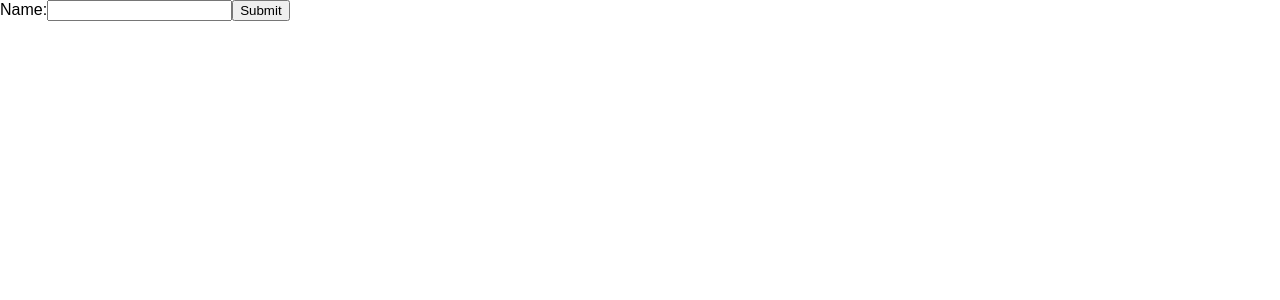
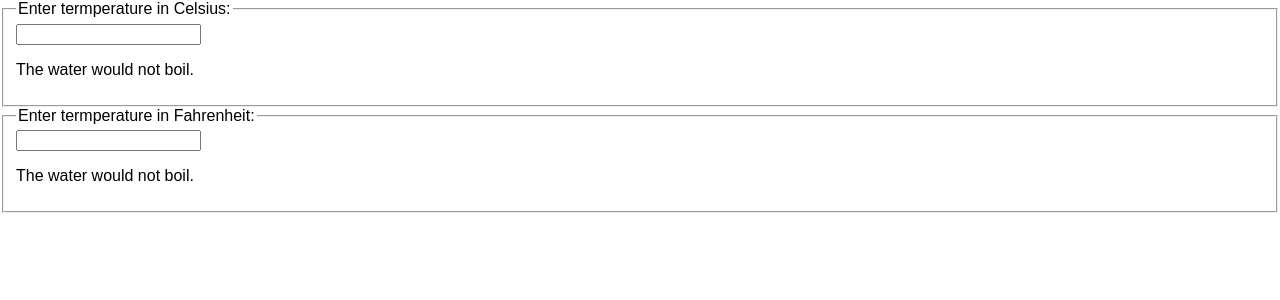
Before and after one commit to griggsca91/my-first-react-app, a React (Create React App) app: page / in a window 1280 px wide. Shown: the top 300 px of the page. Built offline with nearby package versions, Linux system fonts and the light colour scheme.

Commit message:
sharing data

```diff
--- a/src/index.js
+++ b/src/index.js
@@ -3,44 +3,58 @@
 import './index.css';
 import registerServiceWorker from './registerServiceWorker';
 
-const numbers = [1, 2, 3, 4, 5];
+function BoilingVerdict(props) {
+    if (props.celsius >= 100) {
+        return <p>The water would boil.</p>;
+    }
+    return <p>The water would not boil.</p>;
+}
 
-class NameForm extends React.Component {
+const scaleNames = {
+    c: "Celsius",
+    f: "Fahrenheit"
+};
+
+class TemperatureInput extends React.Component {
     constructor(props) {
-        super(props);
-        this.state = {
-            value: ''
-        };
-
+        super(props)
         this.handleChange = this
             .handleChange
             .bind(this);
-        this.handleSubmit = this
-            .handleSubmit
-            .bind(this);
+        this.state = {
+            temperature: ''
+        };
     }
 
-    handleChange(event) {
-        this.setState({value: event.target.value})
-    }
-
-    handleSubmit(event) {
-        alert('A name was submitted: ' + this.state.value);
-        event.preventDefault();
+    handleChange(e) {
+        this.setState({temperature: e.target.value});
     }
 
     render() {
+        const temperature = this.state.temperature;
+        const scale = this.props.scale;
         return (
-            <form onSubmit={this.handleSubmit}>
-                <label>
-                    Name:
-                    <input type="text" value={this.state.value} onChange={this.handleChange}/>
-                </label>
-                <input type="submit" value="Submit" />
-            </form>
-        )
+            <fieldset>
+                <legend>Enter termperature in {scaleNames[scale]}:</legend>
+                <input value={temperature} onChange={this.handleChange}/>
+
+                <BoilingVerdict celsius={parseFloat(temperature)}/>
+            </fieldset>
+
+        );
+    }
+}
+
+class Calculator extends React.Component {
+    render() {
+        return (
+            <div>
+                <TemperatureInput scale="c"/>
+                <TemperatureInput scale="f"/>
+            </div>
+        );
     }
 }
 
 ReactDOM.render(
-    <NameForm />, document.getElementById('root'));
+    <Calculator/>, document.getElementById('root'));
```
